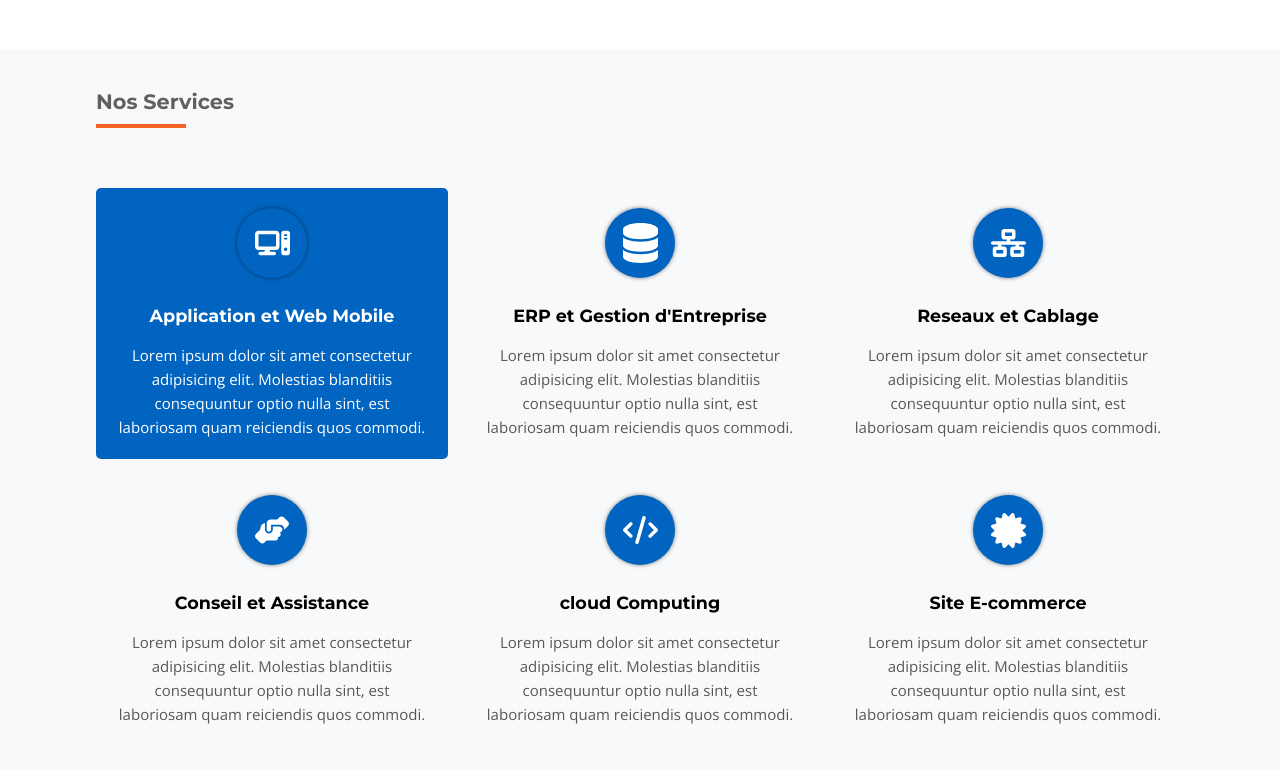
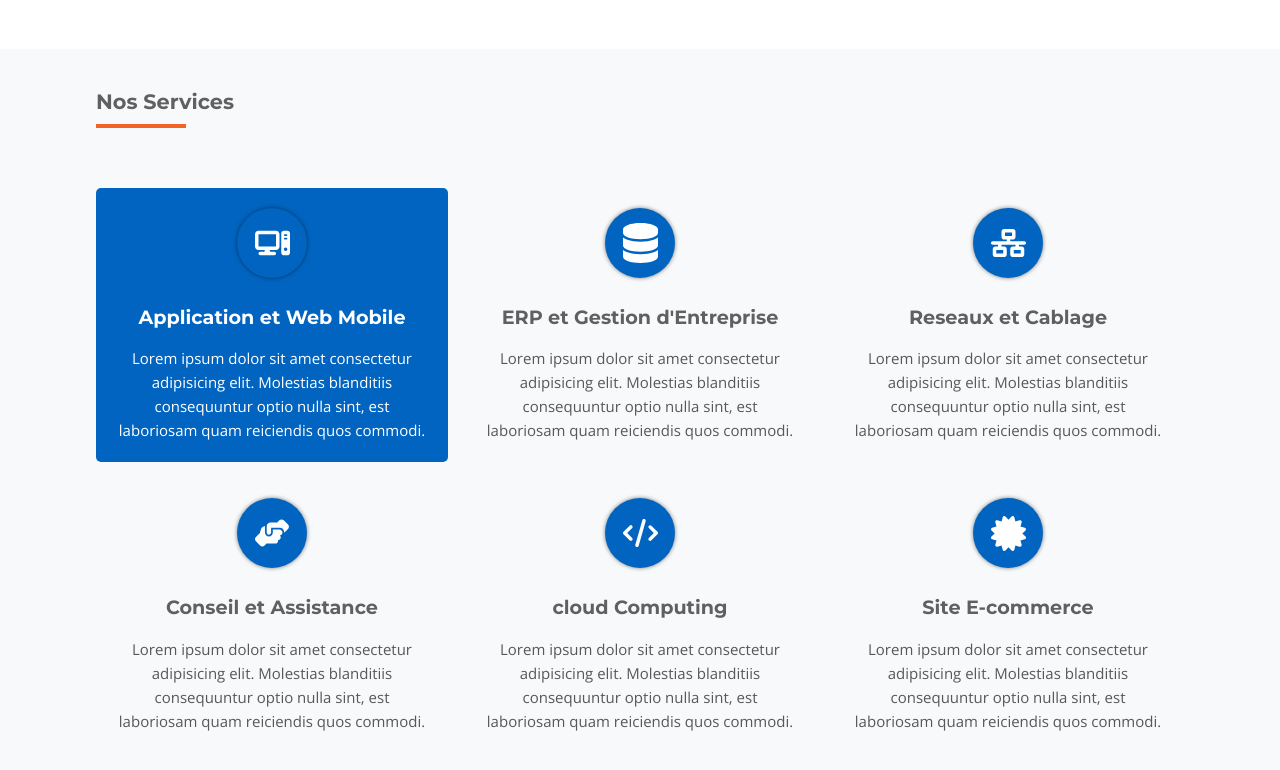
Before and after one commit to Almarex-Web-Dev/kouratech_website, a plain HTML site: page index.html in a window 1280 px wide. Shown: the part 791-1561 px from the top of the page. Drawn offline with nearby package versions, Linux system fonts and the light colour scheme; files whose address does not match are found by name.

Commit message:
commit initiale

```diff
--- a/index.html
+++ b/index.html
@@ -15,26 +15,8 @@
 
   </head>
   <body>
-    <!-- <section class="hero_section">
-      <div class="banner">
-        <img src="./assets/images/2.jpg" alt="banner_hero" />
-        <div class="contenu_wrapper">
-          <div class="contenu">
-            <h1>KOURA TECHNOLOGIES</h1>
-            <p>L'innovation à votre portée !</p>
-            <div class="description">
-              Lorem ipsum dolor sit amet consectetur. Mauris ultrices in id
-              platea vulputate et. Sollicitudin dui metus enim vel viverra risus
-              neque mollis. Sapien bibendum sollicitudin
-            </div>
-          </div>
-        </div>
-      </div>
-    </section> -->
 
-    <!-- REAL AND SERIOUS WORK BEGINS HERE  -->
     <!-- SECTION QUI SOMMES NOUS -->
-
     <section
       aria-label="section_qui_sommes_nous"
       class="section_qui_sommes_nous"
@@ -115,7 +97,9 @@
                         <path d="M384 96V320H64L64 96H384zM64 32C28.7 32 0 60.7 0 96V320c0 35.3 28.7 64 64 64H181.3l-10.7 32H96c-17.7 0-32 14.3-32 32s14.3 32 32 32H352c17.7 0 32-14.3 32-32s-14.3-32-32-32H277.3l-10.7-32H384c35.3 0 64-28.7 64-64V96c0-35.3-28.7-64-64-64H64zm464 0c-26.5 0-48 21.5-48 48V432c0 26.5 21.5 48 48 48h64c26.5 0 48-21.5 48-48V80c0-26.5-21.5-48-48-48H528zm16 64h32c8.8 0 16 7.2 16 16s-7.2 16-16 16H544c-8.8 0-16-7.2-16-16s7.2-16 16-16zm-16 80c0-8.8 7.2-16 16-16h32c8.8 0 16 7.2 16 16s-7.2 16-16 16H544c-8.8 0-16-7.2-16-16zm32 160a32 32 0 1 1 0 64 32 32 0 1 1 0-64z"/></svg>
                   </div>
                     <h3>
+                      <a href="#">
                         Application et Web Mobile
+                      </a>
                     </h3>
                     <p>
                       Lorem ipsum dolor sit amet consectetur adipisicing elit.
@@ -129,7 +113,9 @@
                     <svg xmlns="http://www.w3.org/2000/svg" viewBox="0 0 448 512"><path d="M448 80v48c0 44.2-100.3 80-224 80S0 172.2 0 128V80C0 35.8 100.3 0 224 0S448 35.8 448 80zM393.2 214.7c20.8-7.4 39.9-16.9 54.8-28.6V288c0 44.2-100.3 80-224 80S0 332.2 0 288V186.1c14.9 11.8 34 21.2 54.8 28.6C99.7 230.7 159.5 240 224 240s124.3-9.3 169.2-25.3zM0 346.1c14.9 11.8 34 21.2 54.8 28.6C99.7 390.7 159.5 400 224 400s124.3-9.3 169.2-25.3c20.8-7.4 39.9-16.9 54.8-28.6V432c0 44.2-100.3 80-224 80S0 476.2 0 432V346.1z"/></svg>
                   </div>
                     <h3>
+                      <a href="#">
                         ERP et Gestion d'Entreprise
+                      </a>
                     </h3>
                     <p>
                       Lorem ipsum dolor sit amet consectetur adipisicing elit.
@@ -144,7 +130,9 @@
                         <path d="M256 64H384v64H256V64zM240 0c-26.5 0-48 21.5-48 48v96c0 26.5 21.5 48 48 48h48v32H32c-17.7 0-32 14.3-32 32s14.3 32 32 32h96v32H80c-26.5 0-48 21.5-48 48v96c0 26.5 21.5 48 48 48H240c26.5 0 48-21.5 48-48V368c0-26.5-21.5-48-48-48H192V288H448v32H400c-26.5 0-48 21.5-48 48v96c0 26.5 21.5 48 48 48H560c26.5 0 48-21.5 48-48V368c0-26.5-21.5-48-48-48H512V288h96c17.7 0 32-14.3 32-32s-14.3-32-32-32H352V192h48c26.5 0 48-21.5 48-48V48c0-26.5-21.5-48-48-48H240zM96 448V384H224v64H96zm320-64H544v64H416V384z"/></svg>
                   </div>
                     <h3>
+                     <a href="#">
                        Reseaux et Cablage
+                     </a>
                     </h3>
                     <p>
                       Lorem ipsum dolor sit amet consectetur adipisicing elit.
@@ -153,12 +141,14 @@
                   </p>
                 </li>
                 <!-- service 4 -->
-              <li class="nos_services service_2">
+              <li class="nos_services service_4">
                   <div class="icon_service">
                       <svg xmlns="http://www.w3.org/2000/svg" viewBox="0 0 640 512">
                         <path d="M534 248v3.3l69.7-69.7c21.9-21.9 21.9-57.3 0-79.2L525.6 24.4c-21.9-21.9-57.3-21.9-79.2 0L406.3 64.5c-2.7-.3-5.5-.5-8.3-.5H286c-37.1 0-67.6 28-71.6 64H214V248c0 22.1 17.9 40 40 40s40-17.9 40-40V176c0 0 0-.1 0-.1V160l16 0 136 0c0 0 0 0 .1 0H454c44.2 0 80 35.8 80 80v8zM326 192v56c0 39.8-32.2 72-72 72s-72-32.2-72-72V129.4c-35.9 6.2-65.8 32.3-76 68.2L89.5 255.2 16.3 328.4c-21.9 21.9-21.9 57.3 0 79.2l78.1 78.1c21.9 21.9 57.3 21.9 79.2 0l37.7-37.7c.9 0 1.8 .1 2.7 .1H374c26.5 0 48-21.5 48-48c0-5.6-1-11-2.7-16H422c26.5 0 48-21.5 48-48c0-12.8-5-24.4-13.2-33c25.7-5 45.1-27.6 45.2-54.8v-.4c-.1-30.8-25.1-55.8-56-55.8c0 0 0 0 0 0l-120 0z"/></svg>                  </div>
                     <h3>
+                     <a href="#">
                       Conseil et Assistance
+                     </a>
                     </h3>
                     <p>
                       Lorem ipsum dolor sit amet consectetur adipisicing elit.
@@ -167,12 +157,14 @@
                   </p>
                 </li>
                 <!-- service 5 -->
-           <li class="nos_services service_2">
+           <li class="nos_services service_5">
                   <div class="icon_service">
                     <svg xmlns="http://www.w3.org/2000/svg" viewBox="0 0 640 512"><path d="M392.8 1.2c-17-4.9-34.7 5-39.6 22l-128 448c-4.9 17 5 34.7 22 39.6s34.7-5 39.6-22l128-448c4.9-17-5-34.7-22-39.6zm80.6 120.1c-12.5 12.5-12.5 32.8 0 45.3L562.7 256l-89.4 89.4c-12.5 12.5-12.5 32.8 0 45.3s32.8 12.5 45.3 0l112-112c12.5-12.5 12.5-32.8 0-45.3l-112-112c-12.5-12.5-32.8-12.5-45.3 0zm-306.7 0c-12.5-12.5-32.8-12.5-45.3 0l-112 112c-12.5 12.5-12.5 32.8 0 45.3l112 112c12.5 12.5 32.8 12.5 45.3 0s12.5-32.8 0-45.3L77.3 256l89.4-89.4c12.5-12.5 12.5-32.8 0-45.3z"/></svg>
                   </div>
                     <h3>
+                     <a href="#">
                        cloud Computing
+                     </a>
                     </h3>
                     <p>
                       Lorem ipsum dolor sit amet consectetur adipisicing elit.
@@ -181,14 +173,16 @@
                   </p>
                 </li>
                 <!-- services 6 -->
-              <li class="nos_services service_2">
+              <li class="nos_services service_6">
                   <div class="icon_service">
                       <svg xmlns="http://www.w3.org/2000/svg" viewBox="0 0 512 512">
                         <path d="M211 7.3C205 1 196-1.4 187.6 .8s-14.9 8.9-17.1 17.3L154.7 80.6l-62-17.5c-8.4-2.4-17.4 0-23.5 6.1s-8.5 15.1-6.1 23.5l17.5 62L18.1 170.6c-8.4 2.1-15 8.7-17.3 17.1S1 205 7.3 211l46.2 45L7.3 301C1 307-1.4 316 .8 324.4s8.9 14.9 17.3 17.1l62.5 15.8-17.5 62c-2.4 8.4 0 17.4 6.1 23.5s15.1 8.5 23.5 6.1l62-17.5 15.8 62.5c2.1 8.4 8.7 15 17.1 17.3s17.3-.2 23.4-6.4l45-46.2 45 46.2c6.1 6.2 15 8.7 23.4 6.4s14.9-8.9 17.1-17.3l15.8-62.5 62 17.5c8.4 2.4 17.4 0 23.5-6.1s8.5-15.1 6.1-23.5l-17.5-62 62.5-15.8c8.4-2.1 15-8.7 17.3-17.1s-.2-17.3-6.4-23.4l-46.2-45 46.2-45c6.2-6.1 8.7-15 6.4-23.4s-8.9-14.9-17.3-17.1l-62.5-15.8 17.5-62c2.4-8.4 0-17.4-6.1-23.5s-15.1-8.5-23.5-6.1l-62 17.5L341.4 18.1c-2.1-8.4-8.7-15-17.1-17.3S307 1 301 7.3L256 53.5 211 7.3z"/>
                       </svg>
                   </div>
                     <h3>
+                      <a href="#">
                         Site E-commerce
+                      </a>
                     </h3>
                     <p>
                       Lorem ipsum dolor sit amet consectetur adipisicing elit.
@@ -209,7 +203,6 @@
     <div class="sticky_bg"></div>
 
     <!-- SECTION DÁPROPOS COMMENCE ICI -->
-
     <section class="section_daprops">
       <div class="apropos_container">
         <div class="titre_apropos">
@@ -333,7 +326,6 @@
     </section>
 
     <!-- section nos procesus de travail -->
-
    <section class="section_nos_processus_travail">
       <div class="nos_processus_travail_container">
         <div class="nos_processus_travail_sub_container">
--- a/styles/koura.css
+++ b/styles/koura.css
@@ -398,12 +398,17 @@ ul {
   padding: 20px;
 }
 
+.nos_service_contenu ul li h3 a {
+  color: var(--tertiary-text-color);
+  font-size: 1.2rem;
+}
+
 .nos_service_contenu ul li:nth-child(1) {
   background: var(--primary-bg-color);
   color: var(--white-text-color);
 }
 .nos_service_contenu ul li:nth-child(1) p,
-.nos_service_contenu ul li:nth-child(1) h3 {
+.nos_service_contenu ul li:nth-child(1) h3 a {
   color: var(--white-text-color);
 }
 
```
Lines whose indentation alone changed are shown as unchanged.
